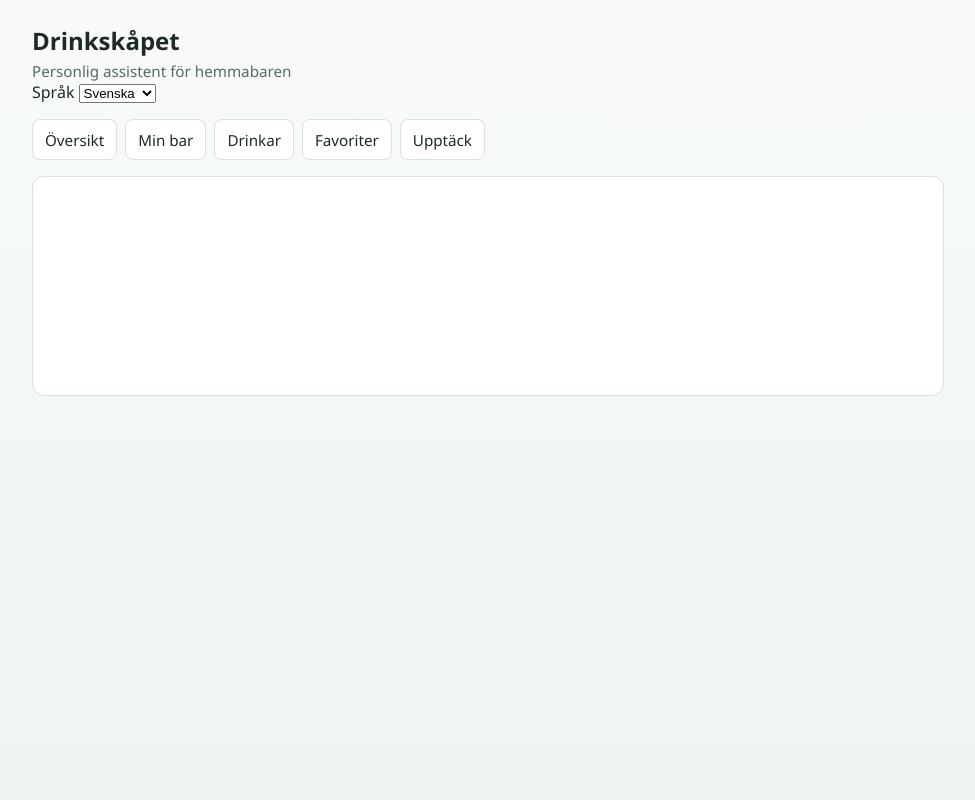
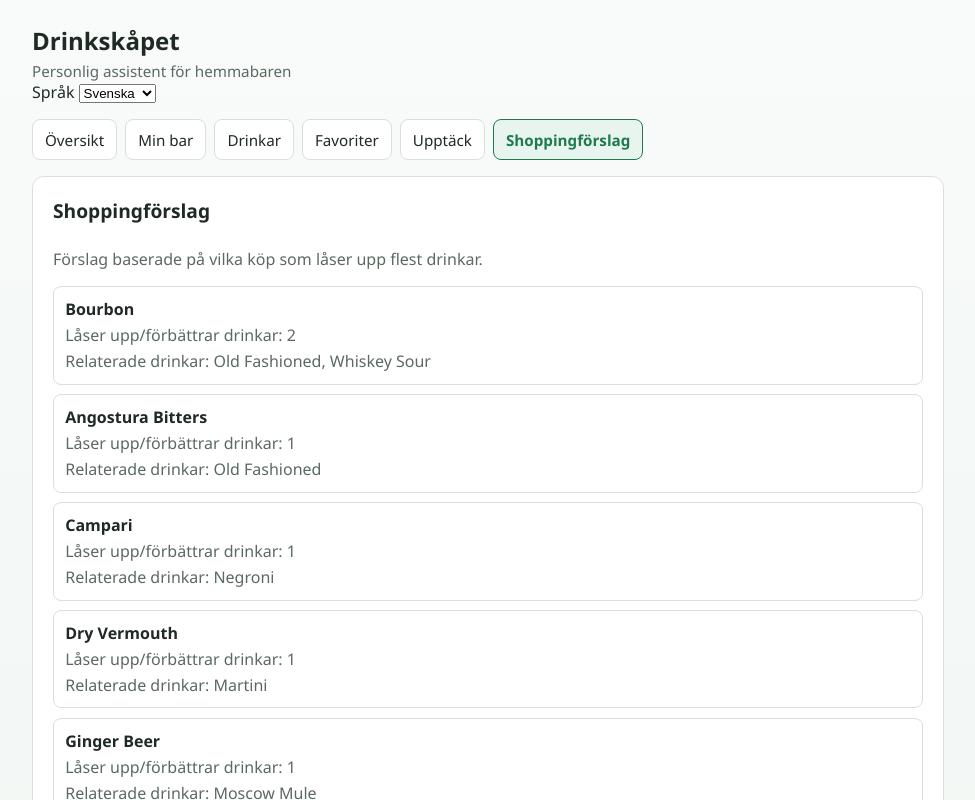
Before and after one commit to tobisen/drinkskapet, a Vue app: page /shopping-suggestions in a window 1280 px wide. Shown: the top 800 px of the page, without its empty margins (152-1127 px from the left). Built offline with nearby package versions, Linux system fonts and the light colour scheme; the HTML template or start-up script is replaced by a standard one.

Commit message:
Add first usable shopping suggestions view with route and navigation

```diff
--- a/src/App.vue
+++ b/src/App.vue
@@ -16,6 +16,7 @@ const text = {
     drinks: 'Drinkar',
     favorites: 'Favoriter',
     discover: 'Upptäck',
+    shoppingSuggestions: 'Shoppingförslag',
   },
   en: {
     title: 'Drinkskåpet',
@@ -29,6 +30,7 @@ const text = {
     drinks: 'Drinks',
     favorites: 'Favorites',
     discover: 'Discover',
+    shoppingSuggestions: 'Shopping Suggestions',
   },
 } as const
 
@@ -74,6 +76,7 @@ export default defineComponent({
       <RouterLink to="/drinks" exact-active-class="is-active">{{ t.drinks }}</RouterLink>
       <RouterLink to="/favorites" exact-active-class="is-active">{{ t.favorites }}</RouterLink>
       <RouterLink to="/discover" exact-active-class="is-active">{{ t.discover }}</RouterLink>
+      <RouterLink to="/shopping-suggestions" exact-active-class="is-active">{{ t.shoppingSuggestions }}</RouterLink>
     </nav>
 
     <main class="app-main">
--- a/src/router/index.ts
+++ b/src/router/index.ts
@@ -4,6 +4,7 @@ import InventoryView from '../views/InventoryView.vue'
 import DrinksView from '../views/DrinksView.vue'
 import FavoritesView from '../views/FavoritesView.vue'
 import DiscoverView from '../views/DiscoverView.vue'
+import ShoppingSuggestionsView from '../views/ShoppingSuggestionsView.vue'
 
 const router = createRouter({
   history: createWebHistory(),
@@ -33,6 +34,11 @@ const router = createRouter({
       name: 'discover',
       component: DiscoverView,
     },
+    {
+      path: '/shopping-suggestions',
+      name: 'shopping-suggestions',
+      component: ShoppingSuggestionsView,
+    },
   ],
 })
 
--- /dev/null
+++ b/src/views/ShoppingSuggestionsView.vue
@@ -0,0 +1,104 @@
+<script lang="ts">
+import { defineComponent } from 'vue'
+import { demoInventory } from '../data/demoInventory'
+import { seedDrinks } from '../data/seedDrinks'
+import {
+  getDrinkRecommendations,
+  getSuggestedNextPurchases,
+} from '../features/recommendations/recommendationService'
+
+const text = {
+  sv: {
+    title: 'Shoppingförslag',
+    intro: 'Förslag baserade på vilka köp som låser upp flest drinkar.',
+    unlocks: 'Låser upp/förbättrar drinkar',
+    relatedDrinks: 'Relaterade drinkar',
+    noSuggestions: 'Inga shoppingförslag tillgängliga just nu.',
+  },
+  en: {
+    title: 'Shopping Suggestions',
+    intro: 'Suggestions based on purchases that unlock the most drinks.',
+    unlocks: 'Unlocks/Improves drinks',
+    relatedDrinks: 'Related drinks',
+    noSuggestions: 'No shopping suggestions available right now.',
+  },
+} as const
+
+type LanguageCode = keyof typeof text
+
+export default defineComponent({
+  name: 'ShoppingSuggestionsView',
+  inject: ['appLanguage'],
+  computed: {
+    t() {
+      const selected =
+        ((this.appLanguage as { selected: LanguageCode } | undefined)?.selected ??
+          'sv') as LanguageCode
+      return text[selected]
+    },
+    recommendations() {
+      return getDrinkRecommendations(demoInventory, seedDrinks)
+    },
+    suggestions() {
+      return getSuggestedNextPurchases(this.recommendations)
+    },
+  },
+  methods: {
+    getRelatedDrinkNames(drinkIds: string[]): string[] {
+      return drinkIds
+        .map((id) => seedDrinks.find((drink) => drink.id === id)?.name)
+        .filter((name): name is string => Boolean(name))
+    },
+  },
+})
+</script>
+
+<template>
+  <section class="view shopping-view">
+    <h2>{{ t.title }}</h2>
+    <p class="intro">{{ t.intro }}</p>
+
+    <ul v-if="suggestions.length > 0" class="list">
+      <li v-for="suggestion in suggestions" :key="suggestion.ingredientName" class="card">
+        <strong>{{ suggestion.ingredientName }}</strong>
+        <p>{{ t.unlocks }}: {{ suggestion.unlocksDrinkCount }}</p>
+        <p>
+          {{ t.relatedDrinks }}:
+          {{ getRelatedDrinkNames(suggestion.unlocksDrinkIds).join(', ') || '-' }}
+        </p>
+      </li>
+    </ul>
+
+    <p v-else>{{ t.noSuggestions }}</p>
+  </section>
+</template>
+
+<style scoped>
+.shopping-view {
+  display: grid;
+  gap: 1rem;
+}
+
+.intro {
+  margin: 0;
+}
+
+.list {
+  list-style: none;
+  margin: 0;
+  padding: 0;
+  display: grid;
+  gap: 0.6rem;
+}
+
+.card {
+  border: 1px solid #d7e0db;
+  border-radius: 0.5rem;
+  padding: 0.7rem;
+}
+
+.card p {
+  margin: 0.25rem 0 0;
+  color: #5a6a60;
+}
+</style>
```
Also changed, not shown: 2 other files (tests, documents, lock files or other folders).
